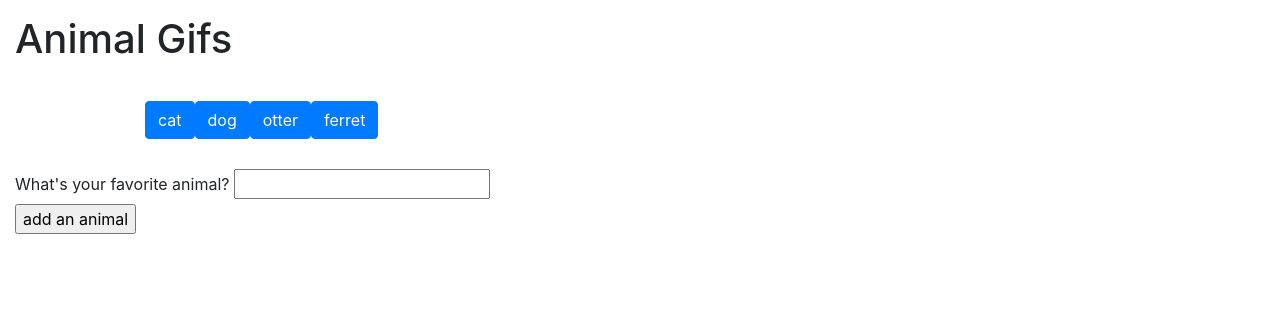
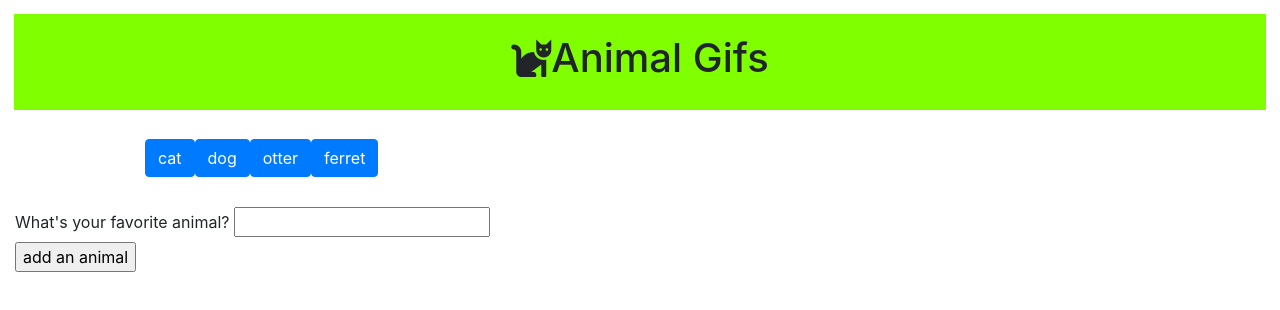
Before and after one commit to burkeamy/gifTastic, a plain HTML site: page index.html in a window 1280 px wide. Drawn offline with nearby package versions, Linux system fonts and the light colour scheme.

Commit message:
buttons work

```diff
--- a/assets/javascript/main.js
+++ b/assets/javascript/main.js
@@ -34,7 +34,7 @@ $.ajax({
         var animalDiv = $("<div class = 'animal'>");
         var stillUrl = response.data[i].images.fixed_height_still.url;
         var rating = response.data[i].rating;
-        var moveUrl = response.data[i].bitly_url;
+        var moveUrl = response.data[i].images.fixed_height.url;
         var img = $("<img>").attr("src", stillUrl);
 
         var ratingEl = $("<P>").text("Rating: "+ rating);
--- a/assets/styles/main.css
+++ b/assets/styles/main.css
@@ -1,5 +1,12 @@
 body {
     margin: 15px;
+}
+
+header {
+    background-color: chartreuse;
+    padding: 20px;
+    text-align: center;
+    margin: -1px;
 }
 
 #animalButtons {
--- a/index.html
+++ b/index.html
@@ -4,12 +4,15 @@
     <title>GifTastic</title>
     <link rel="stylesheet" href="https://maxcdn.bootstrapcdn.com/bootstrap/4.0.0/css/bootstrap.min.css">
     <link rel="stylesheet" type="text/css" media="screen" href="assets/styles/main.css" />
+    <link rel="stylesheet" href="https://use.fontawesome.com/releases/v5.6.3/css/all.css" integrity="sha384-UHRtZLI+pbxtHCWp1t77Bi1L4ZtiqrqD80Kn4Z8NTSRyMA2Fd33n5dQ8lWUE00s/" crossorigin="anonymous">
     <script src="https://code.jquery.com/jquery.js"></script>
     <script src="assets/javascript/main.js"></script>
     </head>
 </head>
 <body>
-    <h1>Animal Gifs</h1>
+    <header>
+    <h1><i class="fas fa-cat"></i>Animal Gifs</h1>
+    </header>
     <div  id = "animalButtons"></div>
     <form id="moreAnimals">
         <label for="addAnAnimal">What's your favorite animal?</label>
```
